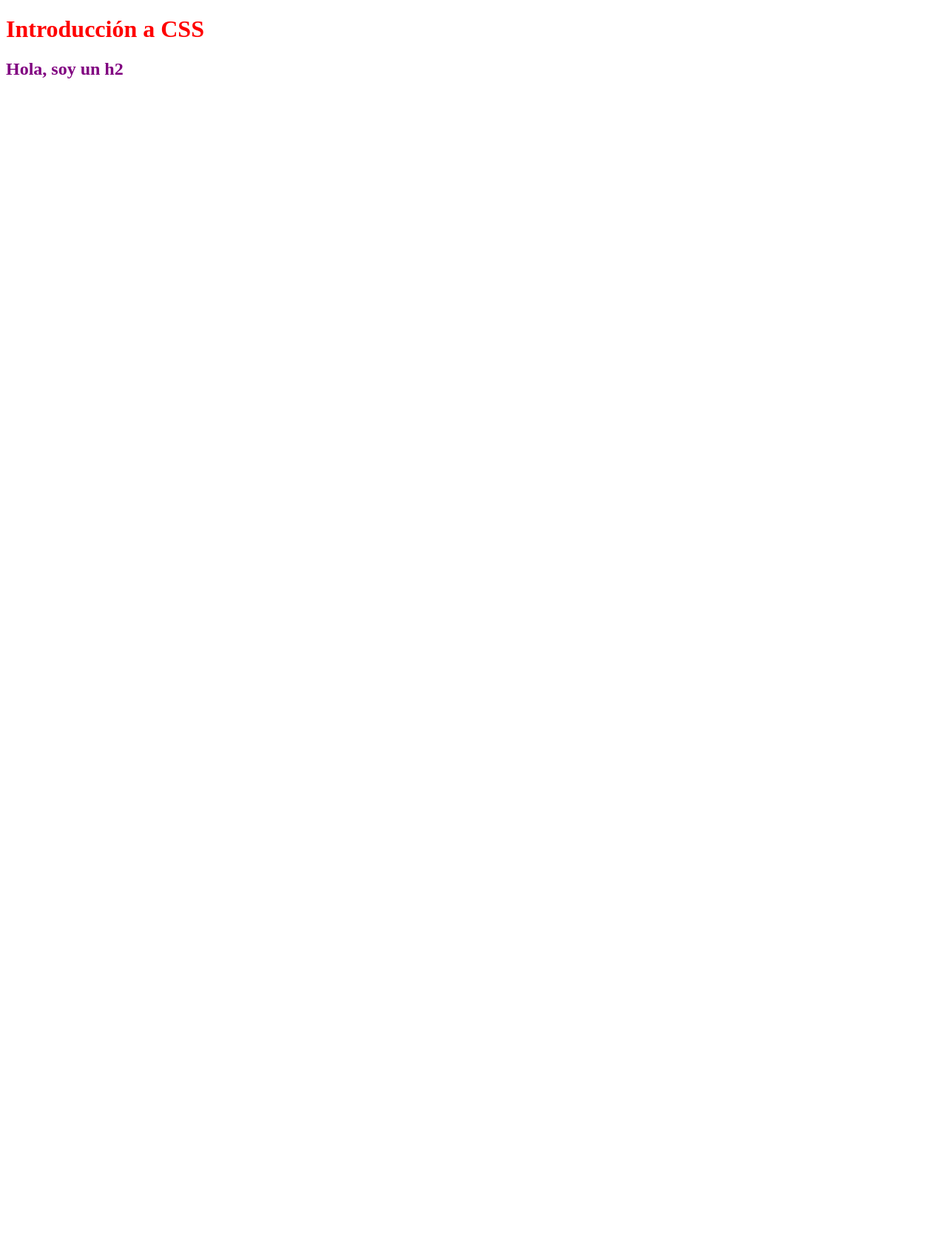
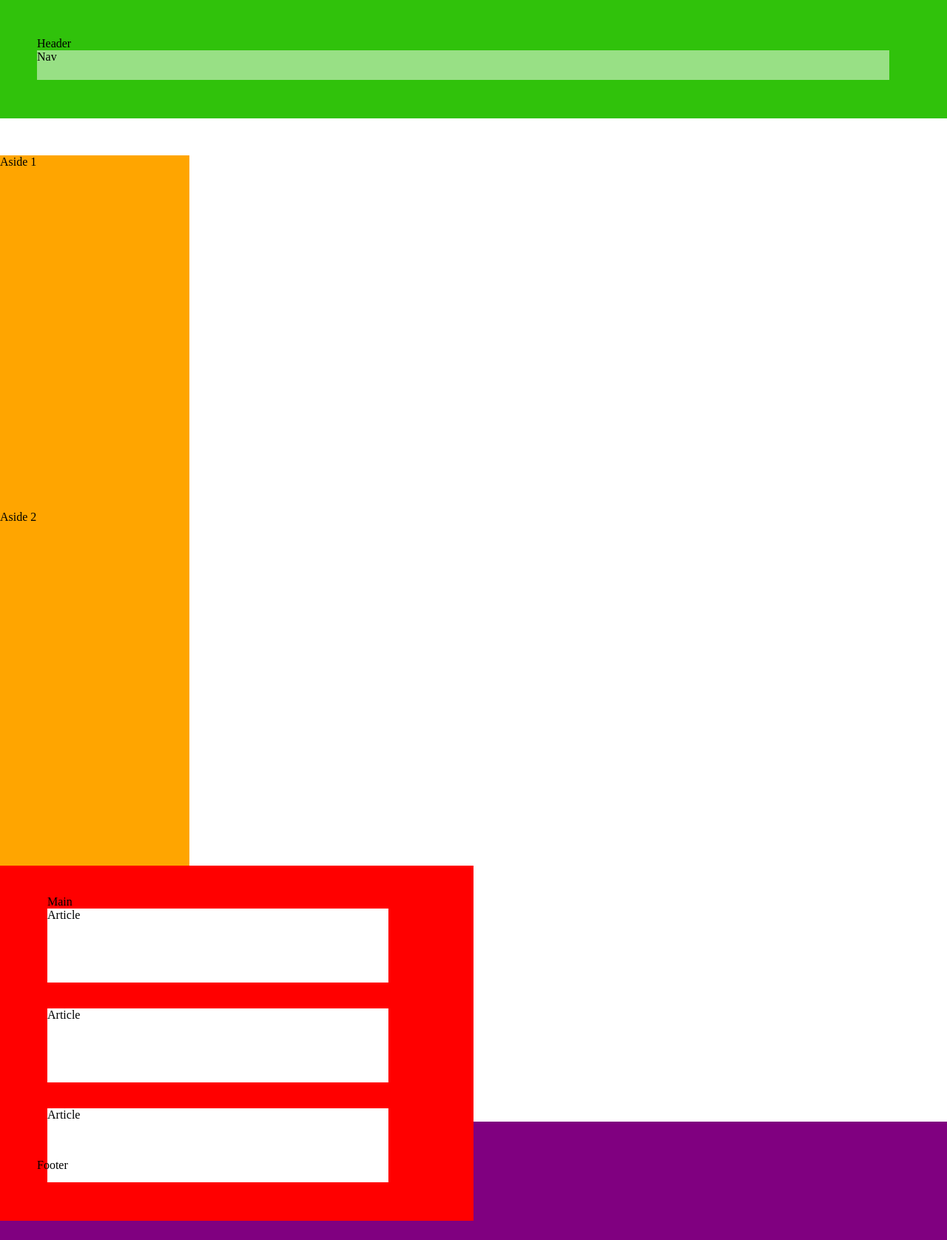
Before and after one commit to jsr7k/Maquetado-26js, a plain HTML site: page sesion2/index.html in a window 1280 px wide. Shown: the whole page at 74% size. Before the commit the page ends 800 px from the top, so only its background shows below. Drawn offline with Linux system fonts and the light colour scheme.

Commit message:
Adding session 2 exercise

```diff
--- a/sesion2/index.html
+++ b/sesion2/index.html
@@ -4,11 +4,22 @@
     <meta charset="UTF-8">
     <meta http-equiv="X-UA-Compatible" content="IE=edge">
     <meta name="viewport" content="width=device-width, initial-scale=1.0">
-    <title>Sesión 2</title>
+    <title>Document</title>
     <link rel="stylesheet" href="./styles.css">
 </head>
 <body>
-    <h1>Introducción a CSS</h1>
-    <h2>Hola, soy un h2</h2>
+    <header>Header
+        <nav> Nav </nav>
+    </header>
+    <div>
+        <aside class="aside">Aside 1</aside>
+        <aside class="aside">Aside 2</aside>
+        <main>Main
+            <article class="article">Article</article>
+            <article class="article">Article</article>
+            <article class="article">Article</article>
+        </main>
+    </div>
+    <footer>Footer</footer>
 </body>
 </html>
--- a/sesion2/styles.css
+++ b/sesion2/styles.css
@@ -1,6 +1,49 @@
-h1 {
-    color: red;
+* {
+    box-sizing: border-box;
 }
-h2 {
-    color: purple;
+html,
+body {
+    margin: 0;
+    padding: 0;
 }
+header {
+    background-color: rgba(48, 194, 11,1);
+    height: 20vh;
+    margin-bottom: 50px;
+    padding: 50px;
+    width: 100vw;
+}
+nav {
+    background-color: rgba(255, 255, 255, 0.5);
+    height: 5vh;
+    width: 90vw;
+}
+div {
+    height: 60vh;
+    width: 100vw;
+    display: inline-block;
+}
+.aside {
+    height: 100%;
+    width: 20vw;
+    background-color: orange;
+}
+main {
+    background-color: red;
+    height: 100%;
+    width: 50vw;
+    padding: 5vh 5vw;
+}
+.article {
+    background-color: white;
+    width: 90%;
+    height: 25%;
+    margin-bottom: 35px;
+}
+footer {
+    background-color: purple;
+    height: 20vh;
+    /* margin-top: 50px; */
+    padding: 50px;
+    width: 100vw;
+}
```
Also changed, not shown: 1 other file.
